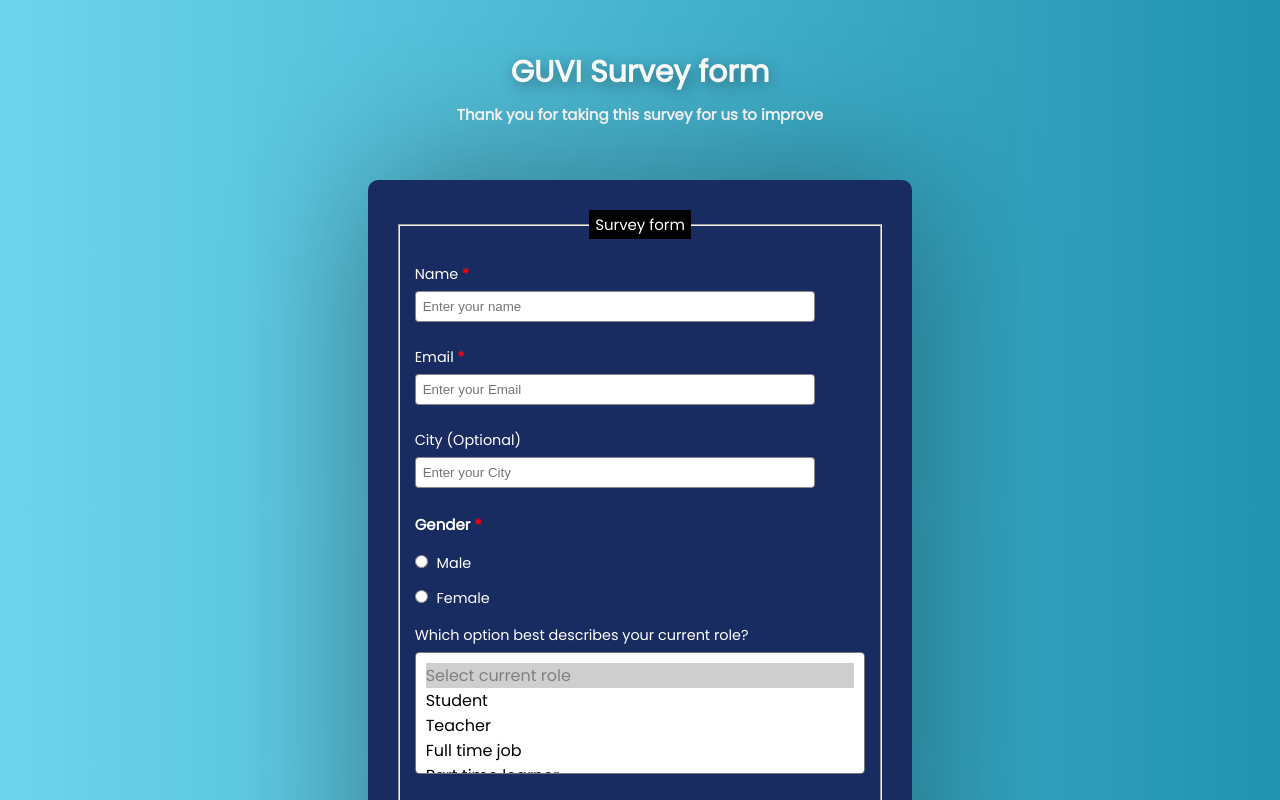
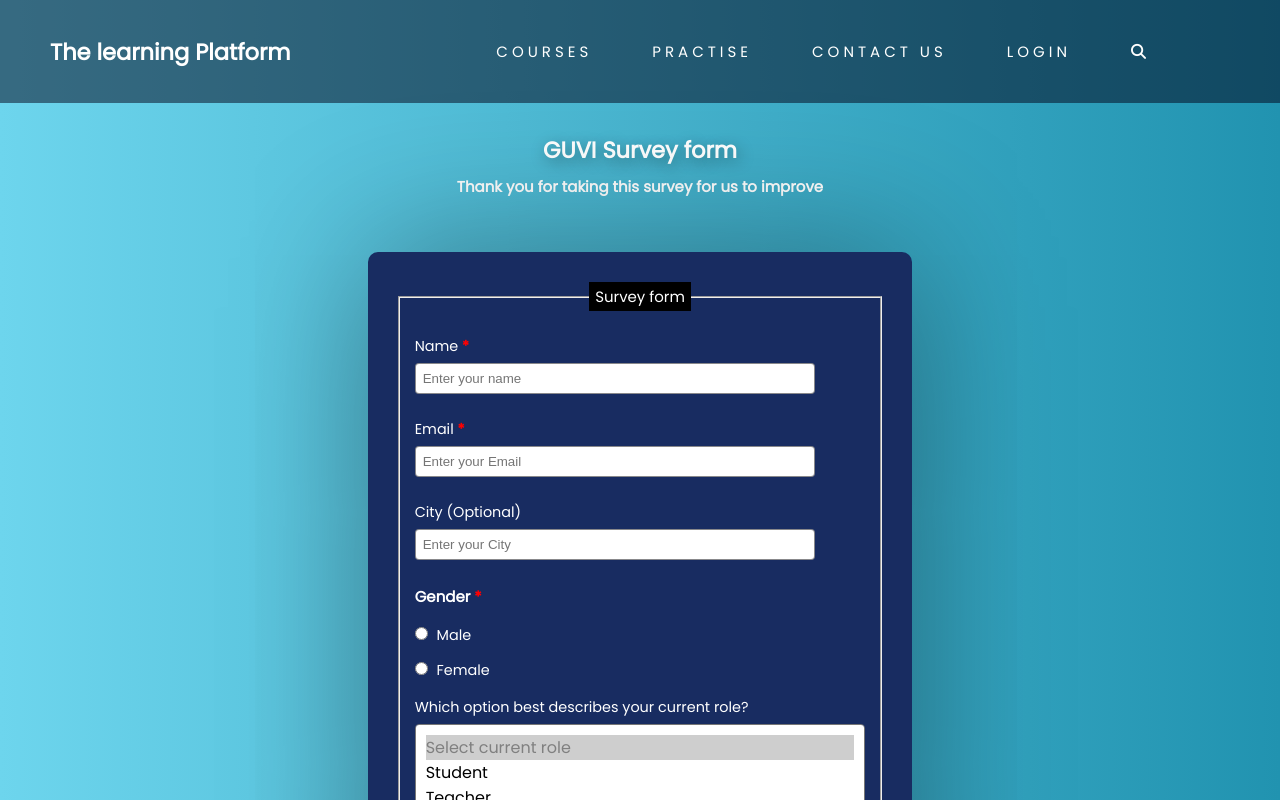
Before and after one commit to gmkumaran87/formsSticky, a plain HTML site: page index.html in a window 1280 px wide. Shown: the top 800 px of the page. Drawn offline with Linux system fonts and the light colour scheme.

Commit message:
Added Sticky NAV bar

```diff
--- a/index.html
+++ b/index.html
@@ -7,11 +7,28 @@
     <meta name="viewport" content="width=device-width, initial-scale=1.0">
     <title>Forms and Sticky</title>
     <link rel="stylesheet" href="style.css">
+    <script src="https://kit.fontawesome.com/7654cad21c.js" crossorigin="anonymous"></script>
 </head>
 
 <body>
-    <h1 class="main-heading">GUVI Survey form </h1>
-    <h4>Thank you for taking this survey for us to improve</h4>
+    <header class="nav-header">
+        <nav>
+            <h2>The learning Platform</h2>
+            <ul class="nav-links">
+                <li> <a href="#"> courses</a></li>
+                <li><a href="#">practise</a></li>
+                <li> <a href="#"> Contact Us</a></li>
+                <li><a href="#">Login</a></li>
+                <li><a href="#"><i class="fas fa-search"></i></a></li>
+            </ul>
+        </nav>
+    </header>
+
+    <section class="form-heading">
+        <h1 class="main-heading">GUVI Survey form </h1>
+        <h4>Thank you for taking this survey for us to improve</h4>
+    </section>
+
     <div class="container">
         <form>
             <fieldset>
@@ -62,13 +79,14 @@
                 </div>
 
                 <div class="form-row">
-                    <button class="btn">Submit</button>
+                    <button class="btn" id="submitBtn">Submit</button>
                 </div>
 
             </fieldset>
         </form>
     </div>
 
+    <script src="script.js"></script>
 </body>
 
 </html>
--- a/style.css
+++ b/style.css
@@ -8,7 +8,6 @@
     body {
         font-family: 'Poppins', sans-serif;
         font-size: 15px;
-        padding: 50px;
         color: #fff;
         display: flex;
         flex-flow: column nowrap;
@@ -23,7 +22,59 @@
         /* W3C, IE 10+/ Edge, Firefox 16+, Chrome 26+, Opera 12+, Safari 7+ */
     }
 
+    .nav-header {
+        position: sticky;
+        top: 0;
+        left: 0;
+        display: flex;
+        flex-flow: row;
+        justify-content: space-between;
+        width: 100%;
+        z-index: 5;
+        padding: 10px 50px;
+        background-color: rgba(0, 0, 23, .5);
+    }
+
+    nav {
+        display: flex;
+        justify-content: space-between;
+        align-items: center;
+        width: 100%;
+    }
+
+    .nav-links {
+        display: flex;
+        list-style-type: none;
+        padding: 30px;
+    }
+
+    .nav-links li {
+        margin-right: 40px;
+    }
+
+    .nav-links a {
+        text-decoration: none;
+        color: #fff;
+        text-transform: uppercase;
+        letter-spacing: 4px;
+        padding: 10px;
+    }
+
+    .nav-links a:hover {
+        background-color: rgba(0, 0, 23, .5);
+    }
+
+    .search {
+        padding: 10px;
+        border: none
+    }
+
+    .form-heading {
+        margin-top: 30px;
+    }
+
     .main-heading {
+        text-align: center;
         margin-bottom: 8px;
         text-shadow: 2px 4px 15px rgba(0, 0, 0, 0.4);
     }
```
